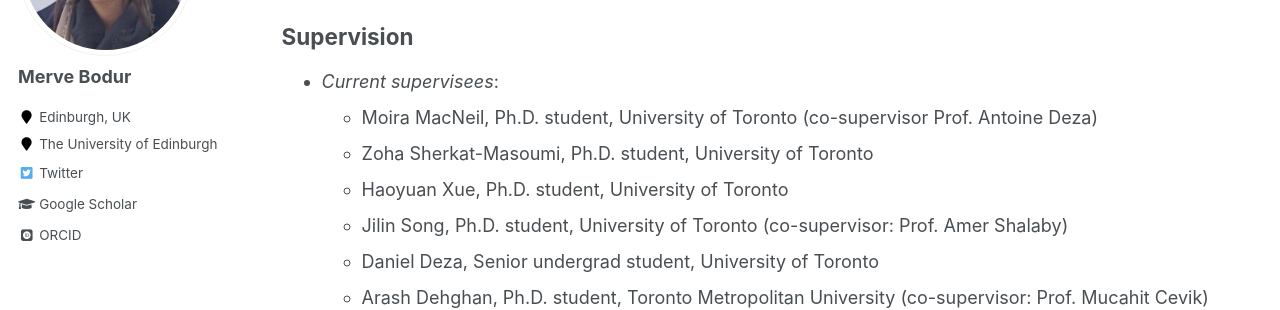
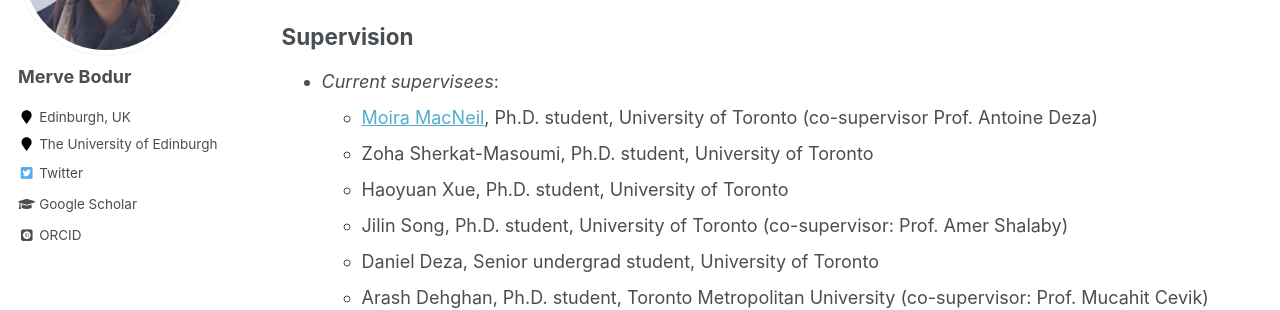
Before and after one commit to mervebodur/mervebodur.github.io, a Jekyll site: the page built from _pages/research.md, in a window 1280 px wide and 900 px high, scrolled down 4695 px. Shown: the part 153-463 px from the top of the window. Built offline with Jekyll 4.4.1, drawn with Linux system fonts in a browser that asks for light colours; some web fonts are replaced; part of the change alters nothing that is shown.

```diff
--- a/_pages/research.md
+++ b/_pages/research.md
@@ -142,7 +142,7 @@ Z. Ansarilari, M. M. Nesheli, S. Srikukenthiran, M. Bodur, and A. Shalaby\
 
 ## Supervision
 - *Current supervisees*:
-  - Moira MacNeil, Ph.D. student, University of Toronto (co-supervisor Prof. Antoine Deza)
+  - [Moira MacNeil](https://moiramacneil.com), Ph.D. student, University of Toronto (co-supervisor Prof. Antoine Deza)
   - Zoha Sherkat-Masoumi, Ph.D. student, University of Toronto
   - Haoyuan Xue, Ph.D. student, University of Toronto
   - Jilin Song, Ph.D. student, University of Toronto (co-supervisor: Prof. Amer Shalaby)
@@ -150,7 +150,7 @@ Z. Ansarilari, M. M. Nesheli, S. Srikukenthiran, M. Bodur, and A. Shalaby\
   - Arash Dehghan, Ph.D. student, Toronto Metropolitan University (co-supervisor: Prof. Mucahit Cevik)
 
 - *Former supervisees*:
-  - Ph.D. students (and graduation years): [Cheng Guo](https://chengg04.github.io/) (2021), Zahra Ansarilari (2022, co-supervisor: Prof. Amer Shalaby), [Maryam Daryalal](https://www.maryamdaryalal.com/) (2022), Kianoush Mousavi (2022, co-supervisor: Prof. Matthew J. Roorda), Narges Sereshti (2022, visiting PhD student), Lizeth Carolina Riascos Alvarez (2023, co-supervisor: Prof. Dionne Aleman), [Ian Zhu](https://www.ianyzhu.com/) (2023, co-supervisor: Prof. Timothy Chan)
+  - Ph.D. students (and graduation years): [Cheng Guo](https://chengg04.github.io/) (2021), Zahra Ansarilari (2022, co-supervisor: Prof. Amer Shalaby), [Maryam Daryalal](https://www.daryalal.aroralab.ca) (2022), Kianoush Mousavi (2022, co-supervisor: Prof. Matthew J. Roorda), Narges Sereshti (2022, visiting PhD student), Lizeth Carolina Riascos Alvarez (2023, co-supervisor: Prof. Dionne Aleman), [Ian Zhu](https://www.ianyzhu.com/) (2023, co-supervisor: Prof. Timothy Chan)
   - M.A.Sc. students (and graduation years): Stefana Filipova (2018, co-supervisor: Prof. Chris Beck), Moira MacNeil (2019), Juyoung Wang (2021, co-supervisor: Prof. Mucahit Cevik), Manion Anderson (2021, co-supervisor: Prof. Vahid Sarhangian), Neda Tanoumand (2022, co-supervisor: Prof. Joe Naoum-Sawaya)
   - Postdoctoral fellows: Hamed Pouya (2019-2020), [Margarita Castro](https://sites.google.com/view/margaritacastro) (2020-2021), Oylum Seker (2019-2022)
   - Senior undergraduate students (and graduation years): Anna Deza (2020), Haoyuan Xue (2022), Lorna Licollari (2023)
```
